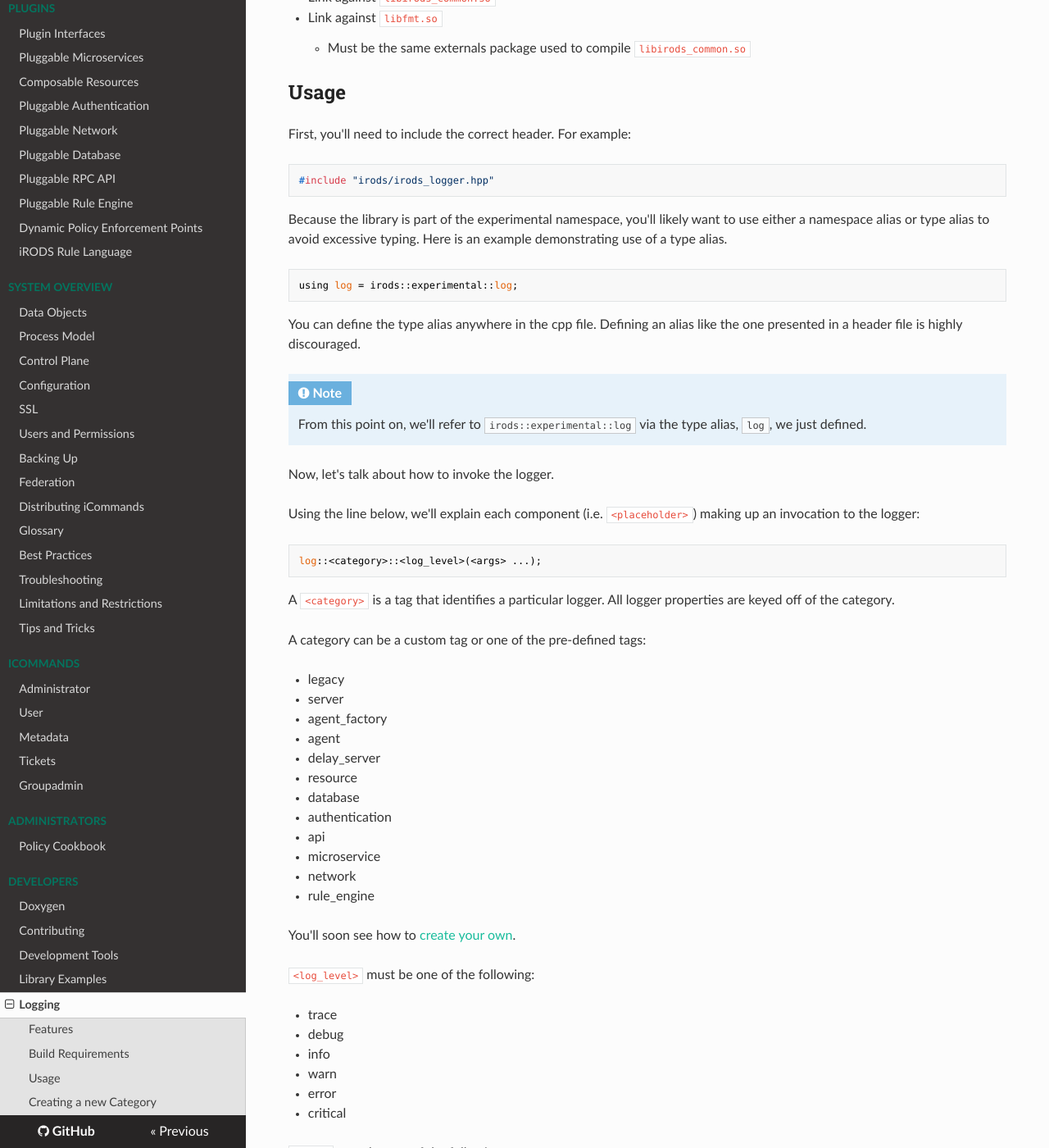
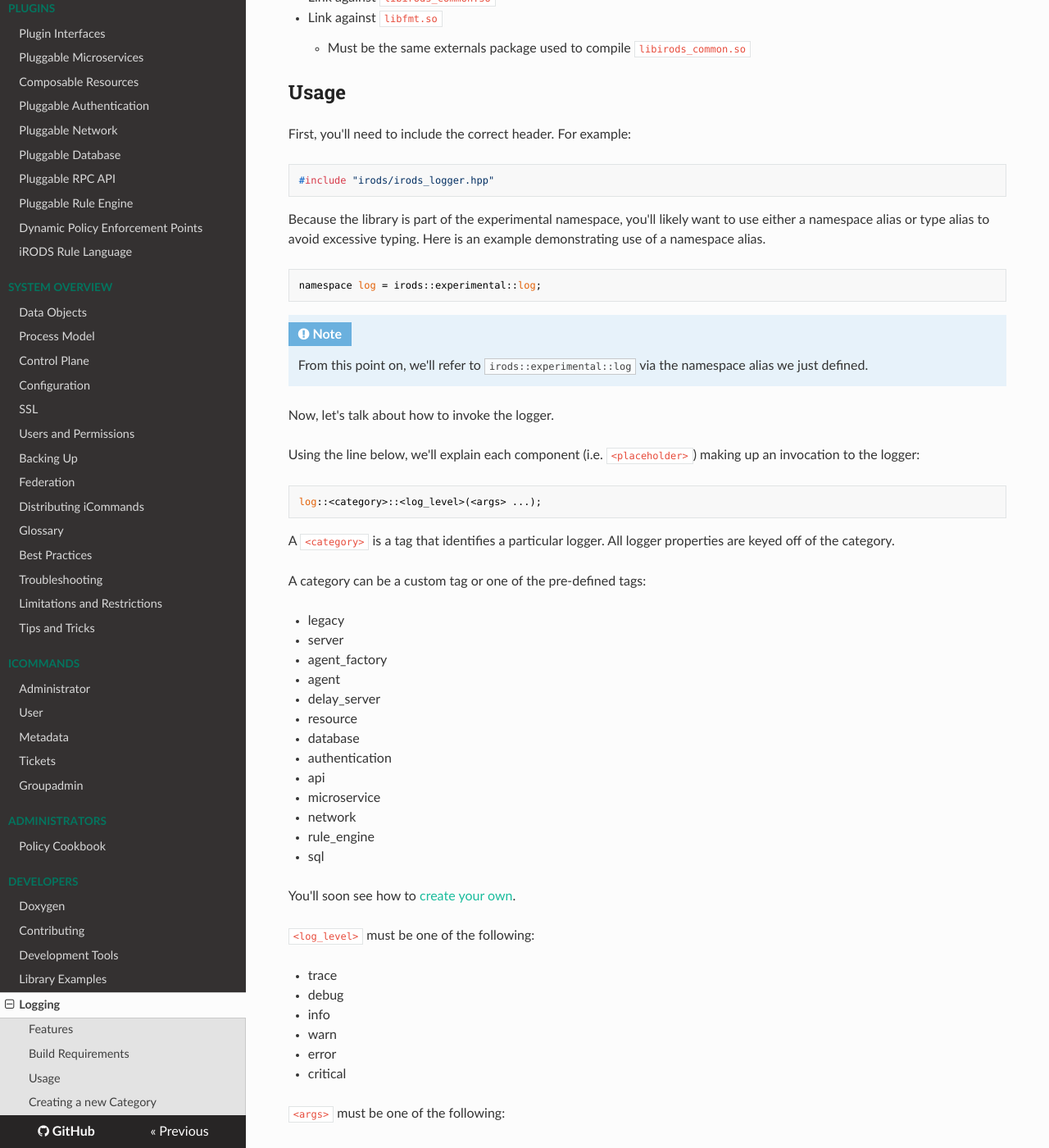
Before and after one commit to irods/irods_docs, an MkDocs documentation site: the page built from docs/developers/logging.md, in a window 1280 px wide and 1400 px high, scrolled down 830 px. Shown: the whole window at 82% size. Built offline with MkDocs 1.6.1, drawn with Linux system fonts in a browser that asks for light colours; nearby versions of some CDN libraries; some of the changed text lies outside the part shown.

Commit message:
[irods/irods#6493] Updated documentation for logging library.

````diff
--- a/docs/developers/logging.md
+++ b/docs/developers/logging.md
@@ -32,14 +32,13 @@ First, you'll need to include the correct header. For example:
 #include "irods/irods_logger.hpp"
 ```
 
-Because the library is part of the experimental namespace, you'll likely want to use either a namespace alias or type alias to avoid excessive typing. Here is an example demonstrating use of a type alias.
+Because the library is part of the experimental namespace, you'll likely want to use either a namespace alias or type alias to avoid excessive typing. Here is an example demonstrating use of a namespace alias.
 ```c++
-using log = irods::experimental::log;
+namespace log = irods::experimental::log;
 ```
-You can define the type alias anywhere in the cpp file. Defining an alias like the one presented in a header file is highly discouraged.
 
 !!! NOTE
-    From this point on, we'll refer to `irods::experimental::log` via the type alias, `log`, we just defined.
+    From this point on, we'll refer to `irods::experimental::log` via the namespace alias we just defined.
 
 Now, let's talk about how to invoke the logger.
 
@@ -64,6 +63,7 @@ A category can be a custom tag or one of the pre-defined tags:
 - microservice
 - network
 - rule_engine
+- sql
 
 You'll soon see how to [create your own](#creating-a-new-category).
 
@@ -134,7 +135,7 @@ namespace irods::experimental
 // 3. Use the logger with the new category
 void example()
 {
-    using log = irods::experimental::log;
+    namespace log = irods::experimental::log;
 
     // Here is the logger with the new category.
     using logger = log::logger<my_category>;
````
Also changed, not shown: other parts of docs/developers/logging.md (+14 -1 lines).
